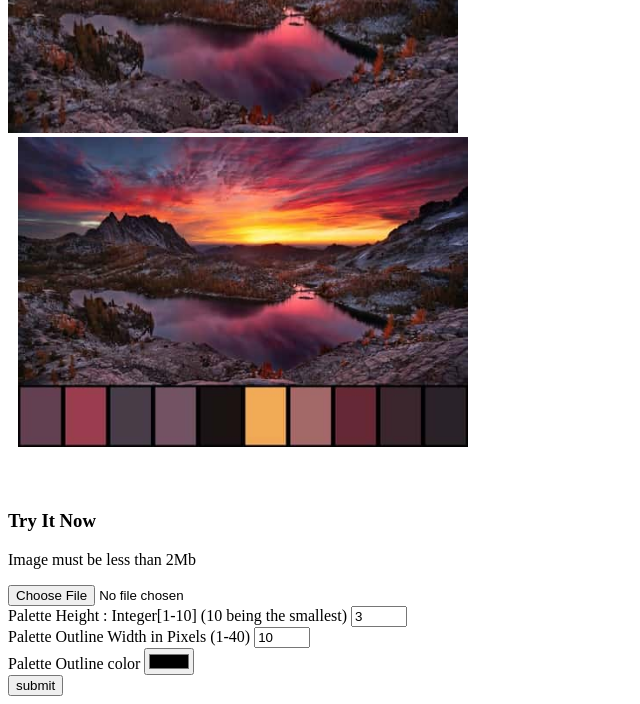
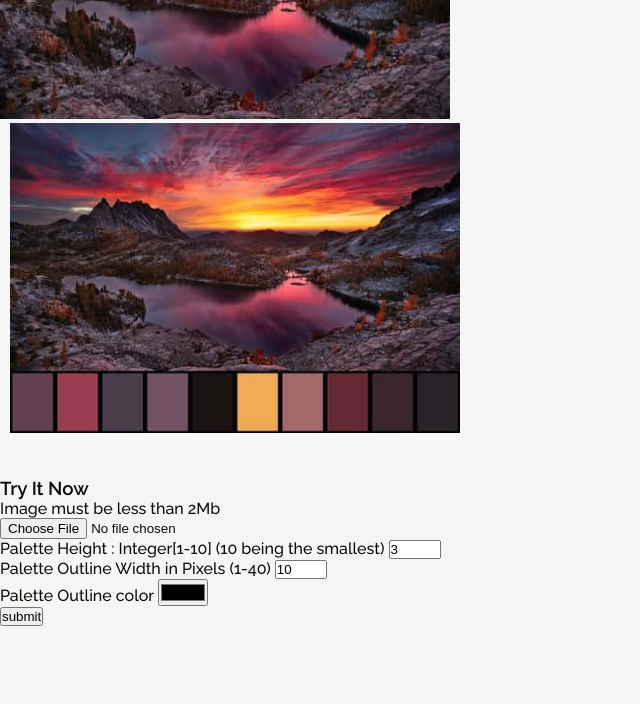
Before and after one commit to makkoncept/colorpalette, a Flask app: page / in a window 1280 px wide. Shown: the part 321-1025 px from the top of the page, without its empty margins (0-640 px from the left). After the commit the page ends 947 px from the top, so only its background shows below. Run offline with Flask 2, Linux system fonts and the light colour scheme; some libraries are stand-ins or nearby versions.

Commit message:
add base style rules

```diff
--- a/colorpalette/static/css/style.css
+++ b/colorpalette/static/css/style.css
@@ -1,3 +1,27 @@
+*,
+*::before,
+*::after {
+  padding: 0;
+  margin: 0;
+  box-sizing: border-box;
+}
+
+body {
+  background-color: rgb(245, 245, 245);
+  color: #0c0c07;
+  font-weight: 500;
+  font-family: "Raleway", sans-serif;
+}
+
+h1 {
+  font-size: 3.3rem;
+  font-weight: 400;
+}
+
+h2 {
+  font-size: 2.5rem;
+  font-weight: 400;
+}
 .image-wrapper {
   width: 70%;
   margin: auto;
```
